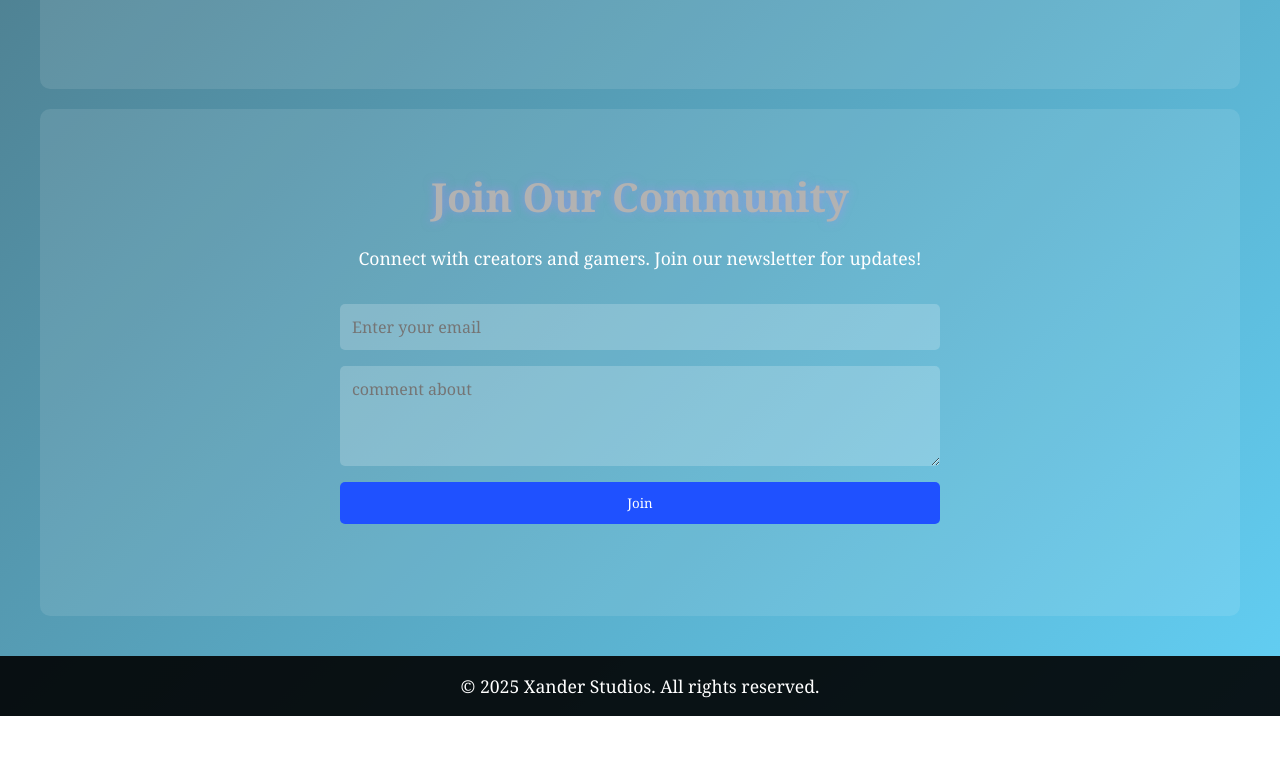
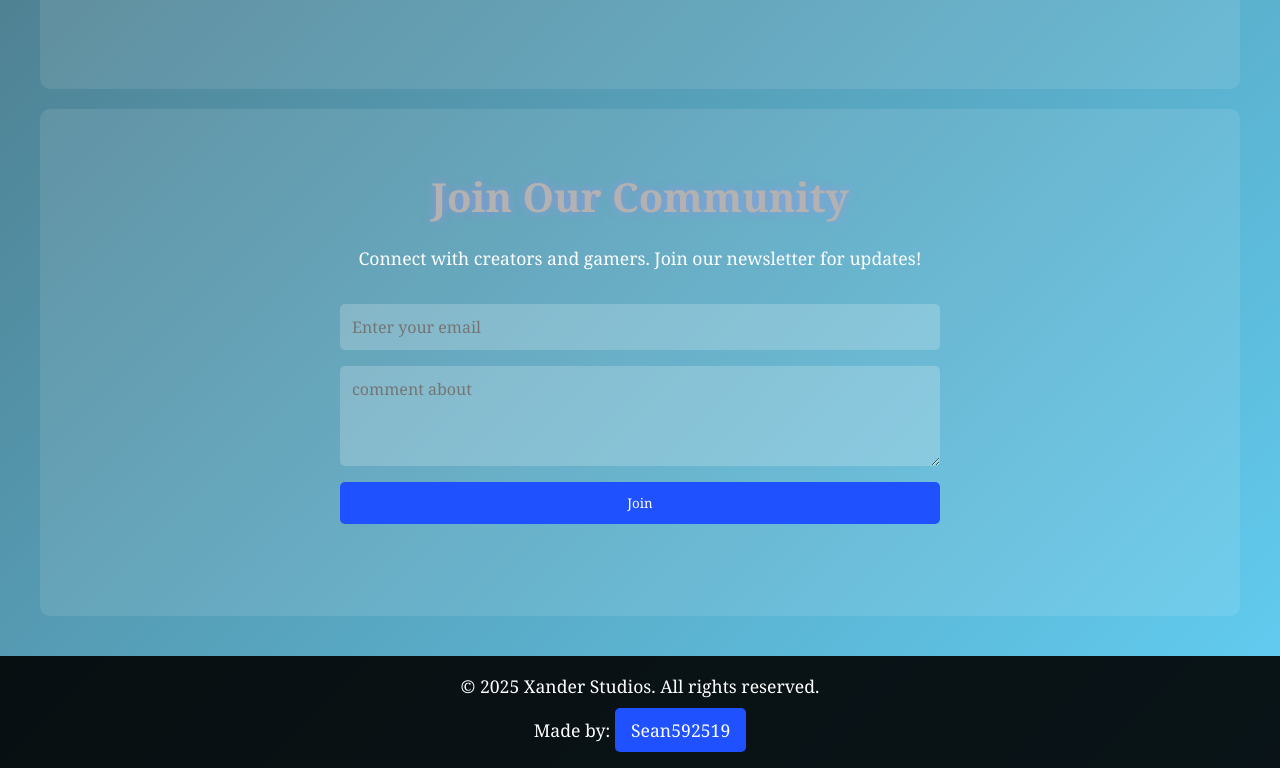
Before and after one commit to sean592510/gaming-studio-website, a plain HTML site: page index.html in a window 1280 px wide. Shown: the part 1769-2537 px from the top of the page. Before the commit the page ends 2485 px from the top, so only its background shows below. Drawn offline with nearby package versions, Linux system fonts and the light colour scheme.

Commit message:
Update index.html

```diff
--- a/index.html
+++ b/index.html
@@ -55,6 +55,7 @@
   </main>
   <footer>
     <p>© 2025 Xander Studios. All rights reserved.</p>
+    <p>Made by: <a href="https://github.com/sean592510" class="cta">Sean592519</a></p>
   </footer>
   <script src="https://cdn.jsdelivr.net/npm/three@0.128/build/three.min.js"></script>
   <script src="script.js"></script>
```
